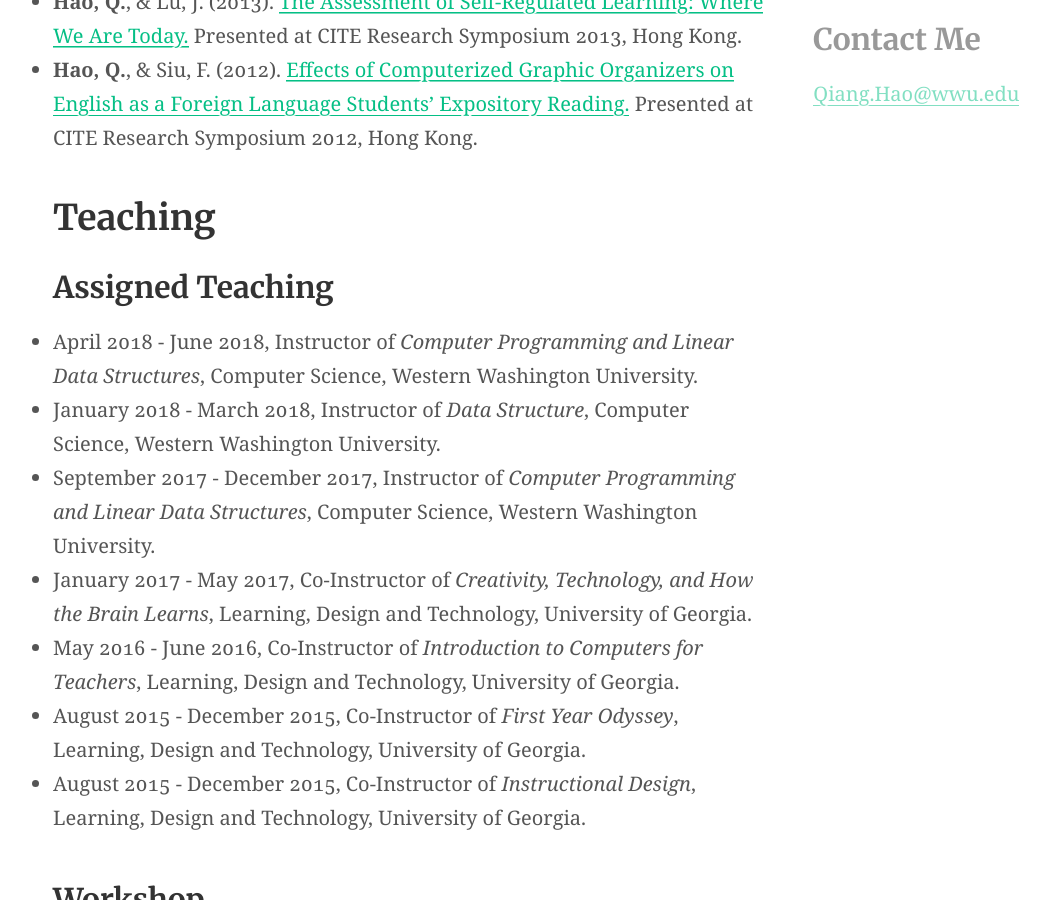
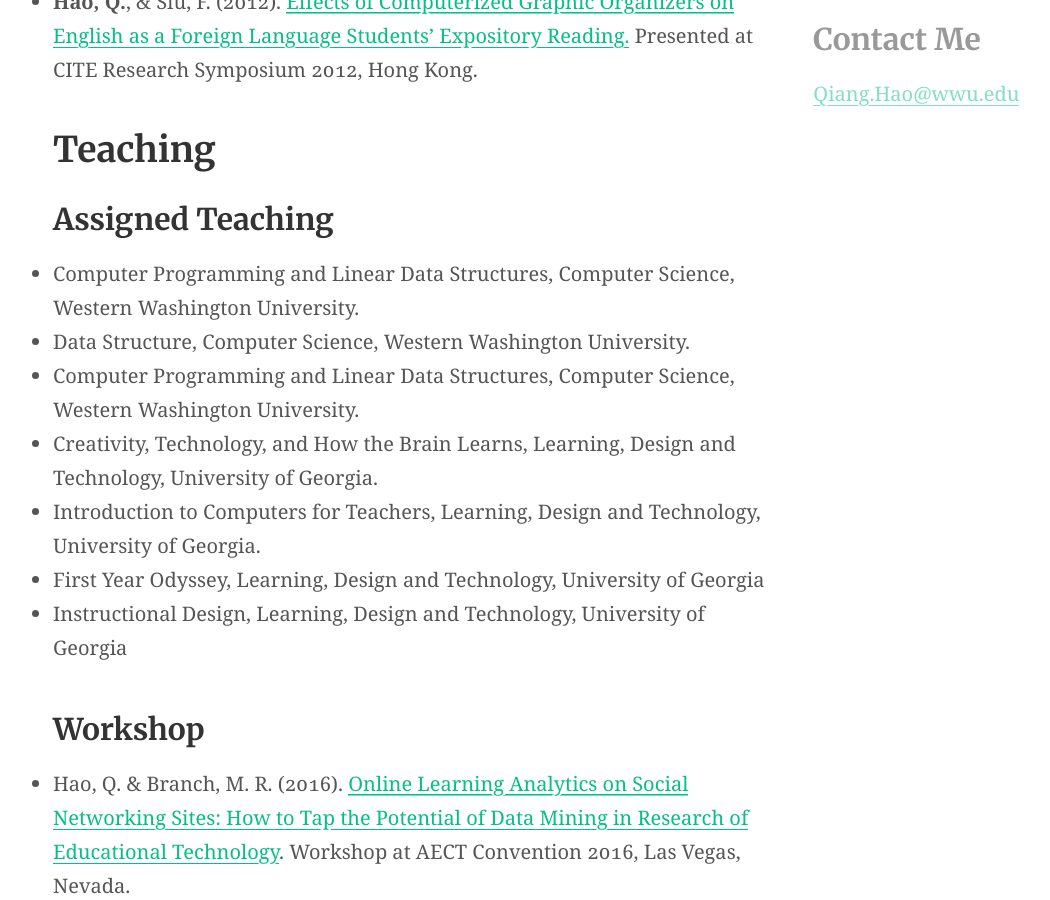
Before and after one commit to Neo-Hao/neo-hao.github.io, a Jekyll site: the page built from cv.md, in a window 1280 px wide and 900 px high, scrolled down 4419 px. Shown: the whole window, without its empty margins (11-1061 px from the left). Built offline with Jekyll 4.4.1, drawn with Linux system fonts in a browser that asks for light colours; some of the changed text lies outside the part shown.

Commit message:
cv update

```diff
--- a/cv.md
+++ b/cv.md
@@ -86,19 +86,13 @@
 
 ### Assigned Teaching
 
-* April 2018 - June 2018, Instructor of <em>Computer Programming and Linear Data Structures</em>, Computer Science, Western Washington University.
-
-* January 2018 - March 2018, Instructor of <em>Data Structure</em>, Computer Science, Western Washington University.
-
-* September 2017 - December 2017, Instructor of <em>Computer Programming and Linear Data Structures</em>, Computer Science, Western Washington University.
-
-* January 2017 - May 2017, Co-Instructor of <em>Creativity, Technology, and How the Brain Learns</em>, Learning, Design and Technology, University of Georgia.
-
-* May 2016 - June 2016, Co-Instructor of <em>Introduction to Computers for Teachers</em>, Learning, Design and Technology, University of Georgia.
-
-* August 2015 - December 2015, Co-Instructor of <em>First Year Odyssey</em>, Learning, Design and Technology, University of Georgia.
-
-* August 2015 - December 2015, Co-Instructor of <em>Instructional Design</em>, Learning, Design and Technology, University of Georgia.
+* Computer Programming and Linear Data Structures, Computer Science, Western Washington University.
+* Data Structure, Computer Science, Western Washington University.
+* Computer Programming and Linear Data Structures, Computer Science, Western Washington University.
+* Creativity, Technology, and How the Brain Learns, Learning, Design and Technology, University of Georgia.
+* Introduction to Computers for Teachers, Learning, Design and Technology, University of Georgia.
+* First Year Odyssey, Learning, Design and Technology, University of Georgia
+* Instructional Design, Learning, Design and Technology, University of Georgia
 
 ### Workshop
 
```
Also changed, not shown: other parts of cv.md (+4 -4 lines).
